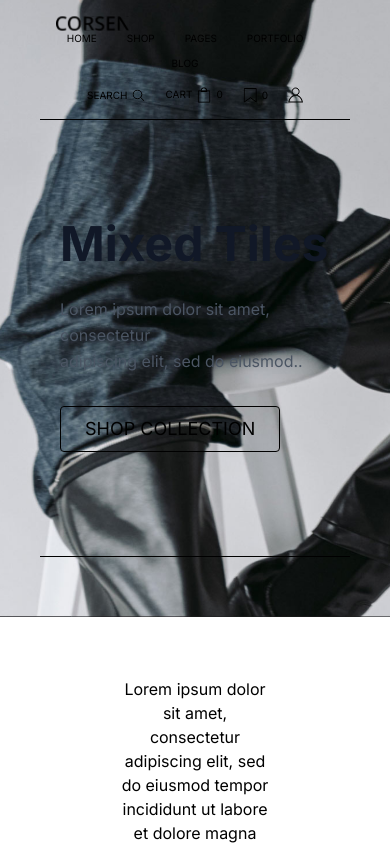
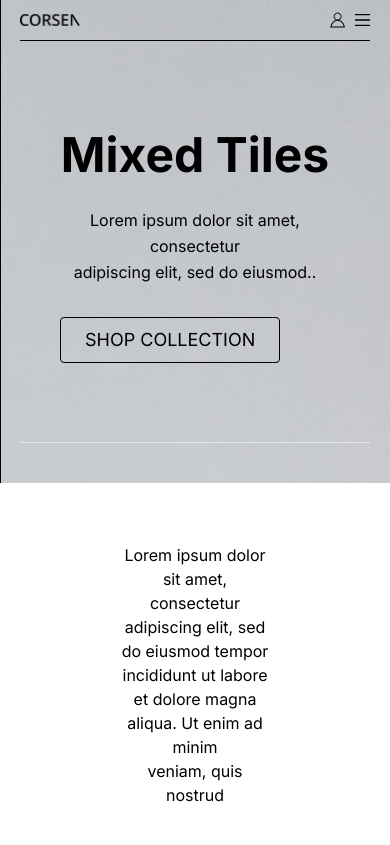
Before and after one commit to ibifaa/e-commerce, a Next.js app: page / in a window 390 px wide. Shown: the top 845 px of the page. Built offline with nearby package versions, Linux system fonts and the light colour scheme.

Commit message:
completed mobile

```diff
--- a/src/app/components/footer.tsx
+++ b/src/app/components/footer.tsx
@@ -2,7 +2,7 @@ import React from "react";
 
 function Footer() {
   return (
-    <footer className="text-black body-font">
+    <footer className="text-black body-font text-black">
       <div className="container px-5 py-5 mx-auto">
         <div className="flex flex-wrap md:text-left text-center grid sm:grid-cols-5 grid-cols-2">
           <div className=" w-full px-4">
@@ -18,14 +18,12 @@ function Footer() {
           </div>
 
           <div className=" w-full px-4">
-            <h2 className="title-font font-medium text-gray-900 tracking-widest text-sm mb-3">
+            <h2 className="title-font font-medium  tracking-widest text-sm mb-3">
               SUPPORT
             </h2>
             <nav className="list-none mb-10">
               <li>
-                <a className="text-gray-600 hover:text-gray-800">
-                  Help & Contact Us
-                </a>
+                <a className=" hover:text-gray-800">Help & Contact Us</a>
               </li>
               <li>
                 <a className="hover:text-gray-800">Returns & Refunds</a>
@@ -40,14 +38,14 @@ function Footer() {
           </div>
 
           <div className="w-full px-4">
-            <h2 className="title-font font-medium text-gray-900 tracking-widest text-sm mb-3">
+            <h2 className="title-font font-medium tracking-widest text-sm mb-3">
               COMPANY
             </h2>
             <img src="images/svg/ul.qodef-footer-list.png" alt="icon" />
           </div>
 
           <div className=" w-full px-4">
-            <h2 className="title-font font-medium text-gray-900 tracking-widest text-sm mb-3">
+            <h2 className="title-font font-medium tracking-widest text-sm mb-3">
               LOCATIONS
             </h2>
             <nav className="list-none mb-10">
@@ -57,7 +55,7 @@ function Footer() {
                 </a>
               </li>
               <li>
-                <a className="text-gray-600 hover:text-gray-800">
+                <a className="hover:text-gray-800">
                   Berlin, Buschallee, Germany
                 </a>
               </li>
--- a/src/app/components/header.tsx
+++ b/src/app/components/header.tsx
@@ -1,63 +1,110 @@
-import React from "react";
+("useClient");
+import React, { useState } from "react";
 import Image from "next/image";
 import Link from "next/link";
+import {
+  Popover,
+  PopoverTrigger,
+  PopoverContent,
+  Button,
+} from "@nextui-org/react";
 
-function Header() {
+const Header = () => {
+  const [isOpen, setIsOpen] = useState(false);
+
+  const toggleMenu = () => {
+    setIsOpen(!isOpen);
+  };
+
   return (
-    <header className="text-gray-600 body-font mx-[40px]">
-      <div className="container mx-auto flex flex-wrap p-4 flex-col md:flex-row items-center">
-        <div className="lg:flex sm:none title-font justify-center items-center text-black text-[10px] gap-[30px] mb-4 md:mb-0">
-          <a>
-            <img
-              src="images/svg/logo.svg"
-              className="h-[15px] "
+    <header className="text-black  sm:mx-[40px]">
+      <div className="container flex justify-between m-auto py-[10px] ">
+        <div className="sm:flex title-font items-center text-black text-[10px] sm:mb-4 md:mb-0 gap-[30px]">
+          <div>
+            <Image
+              src="/images/svg/logo.svg"
+              className="h-[20px] "
               alt="company logo"
+              width={60}
+              height={60}
             />
-          </a>
-          <nav className="md:ml-auto flex flex-wrap gap-[10px] items-center justify-center text-black">
-            <Link href="/" className="mr-5 hover:text-gray-900">
-              HOME
+          </div>
+
+          <nav className="hidden sm:flex text-[14px]">
+            <Link href="/" passHref className="mr-5 hover:text-gray-900">
+              HOME{" "}
             </Link>
-            <Link href="/page" className="mr-5 hover:text-gray-900">
-              SHOP
+            <Link href="/page" passHref className="mr-5 hover:text-gray-900">
+              SHOP{" "}
             </Link>
-            <Link href="/page" className="mr-5 hover:text-gray-900">
-              PAGES
+            <Link href="/page" passHref className="mr-5 hover:text-gray-900">
+              PAGE{" "}
             </Link>
-            <Link href="/page" className="mr-5 hover:text-gray-900">
-              PORTFOLIO
+            <Link href="/page" passHref className="mr-5 hover:text-gray-900">
+              PORTOFOLIO{" "}
             </Link>
-            <Link href="/page" className="mr-5 hover:text-gray-900">
-              BLOG
+            <Link href="/page" passHref className="mr-5 hover:text-gray-900">
+              BLOG{" "}
             </Link>
           </nav>
         </div>
 
-        <nav className="md:ml-auto flex flex-wrap items-center text-black text-[10px] justify-center gap-[20px]">
-          <div className="flex gap-[5px]">
+        <nav className="flex flex-wrap items-center text-black text-[14px]">
+          <div className="hidden sm:flex  gap-[10px]">
+            <div className="flex  gap-[10px] ">
               <a className="hover:text-gray-900">SEARCH</a>
-            <img src="images/svg/svg.svg" alt="search icon" />
+              <Image
+                className="sm:flex"
+                src="/images/svg/svg.svg"
+                alt="search icon"
+                width={15}
+                height={15}
+              />
             </div>
 
-          <div className="flex gap-[5px]">
+            <div className="flex gap-[10px] text-[14px]">
               <a className="hover:text-gray-900">CART</a>
-            <img src="images/svg/cart.svg" alt="cart icon" />
+              <Image
+                src="/images/svg/cart.svg"
+                alt="cart icon"
+                width={15}
+                height={15}
+              />
               <a className="hover:text-gray-900">0</a>
             </div>
 
-          <div className="flex gap-[5px]">
-            <img src="images/svg/wishlist.svg" alt="wishlist icon" />
+            <div className="flex gap-[10px]">
+              <Image
+                src="/images/svg/wishlist.svg"
+                alt="wishlist icon"
+                width={15}
+                height={15}
+              />
               <a className="hover:text-gray-900">0</a>
             </div>
+          </div>
 
-          <div>
-            <img src="images/svg/user.svg" alt="user icon" />
+          <div className="flex gap-[10px] justify-center  items-center">
+            <Image
+              src="/images/svg/user.svg"
+              alt="user icon"
+              className="pointer"
+              width={15}
+              height={15}
+            />
+            <Image
+              src="/images/svg/hamburger.svg"
+              alt="hamburger"
+              className="block sm:hidden"
+              width={15}
+              height={15}
+            />
           </div>
         </nav>
       </div>
       <hr className="border-[black] " />
     </header>
   );
-}
+};
 
 export default Header;
--- a/src/app/components/heroSection.tsx
+++ b/src/app/components/heroSection.tsx
@@ -1,28 +1,35 @@
-import React from 'react'
-import Header from './header'
+"use client";
+import React from "react";
+import Header from "./header";
 
 function HeroSection() {
   return (
-    <section className="text-gray-600 min-h-full  body-font bg-[url('/images/png/hero-img.png')] bg-center bg-cover pb-[20px]">
-      <Header/>
-  <div className="container mx-auto flex px-5  flex-col w-full h-full">
-      <div className='my-[25%] w-full lg:pr-24 md:pr-16 flex flex-col md:items-start md:text-left mb-16 md:mb-0 place-item-end '>
-    <div className="mx-[40px]">
-      <h1 className="title-font sm:text-4xl text-[3rem] mb-4  font-bold text-gray-900">Mixed Tiles
-      </h1>
-      <p className="mb-8 leading-relaxed">Lorem ipsum dolor sit amet, consectetur <br /> adipiscing elit, sed do eiusmod..</p>
-      <div className="flex justify-left">
-        <button className="inline-flex text-black border-[1px] border-black py-2 px-6 focus:outline-none hover:bg-gray-600 hover:text-white rounded text-lg">SHOP COLLECTION</button>
-       </div>
+    <section className="hero-section text-black min-h-full  body-font bg-[url('/images/png/hero-img.png')]  sm:bg-cover sm:bg-center bg-no-repeat px-[20px]">
+      <div className="m-auto">
+        <Header />
       </div>
-    </div>
 
-
-  </div>
-  <hr className='border-[black] m-[40px]'/>
-
-</section>
-  )
+      <div className="container mx-auto flex px-5  flex-col w-full h-full">
+        <div className="my-[25%] w-full sm:pr-24  flex flex-col sm:items-start sm:text-left mb-16 sm:mb-0 place-item-end ">
+          <div className="sm:mx-[40px] mx-[20px]">
+            <h1 className="title-font sm:text-4xl text-[3rem] mb-4  font-bold text-center sm:text-left">
+              Mixed Tiles
+            </h1>
+            <p className="mb-8 leading-relaxed text-center sm:text-left">
+              Lorem ipsum dolor sit amet, consectetur <br /> adipiscing elit,
+              sed do eiusmod..
+            </p>
+            <div className="flex  sm:justify-left my-[15px] ">
+              <button className="inline-flex text-black border-[1px] border-black py-2 px-6 focus:outline-none hover:bg-gray-600 hover:text-white rounded text-lg">
+                SHOP COLLECTION
+              </button>
+            </div>
+          </div>
+        </div>
+      </div>
+      <hr className="sm:border-[black] sm:m-[40px] py-[20px]" />
+    </section>
+  );
 }
 
-export default HeroSection
+export default HeroSection;
--- a/src/app/styles/globals.css
+++ b/src/app/styles/globals.css
@@ -1,3 +1,9 @@
+@media screen and(max-width:600px) {
+    .hero-section{
+        background-size: 100% 90%;
+    }
+}
+
 @tailwind base;
 @tailwind components;
 @tailwind utilities;
```
Also changed, not shown: package.json (+11 -4 lines), public/images/svg/hamburger.svg (added), 1 other file (tests, documents, lock files or other folders). Lines whose indentation alone changed are shown as unchanged.
